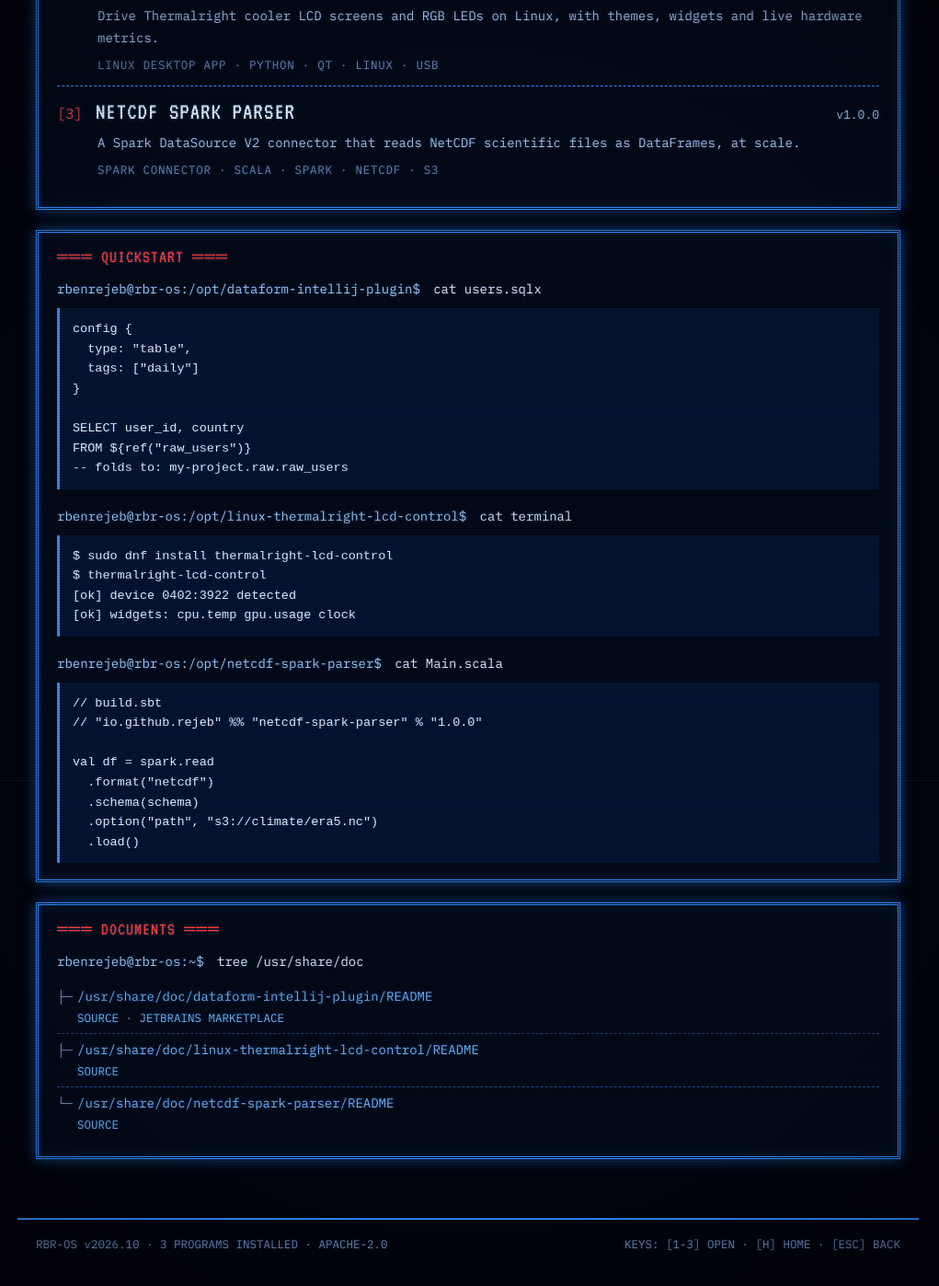
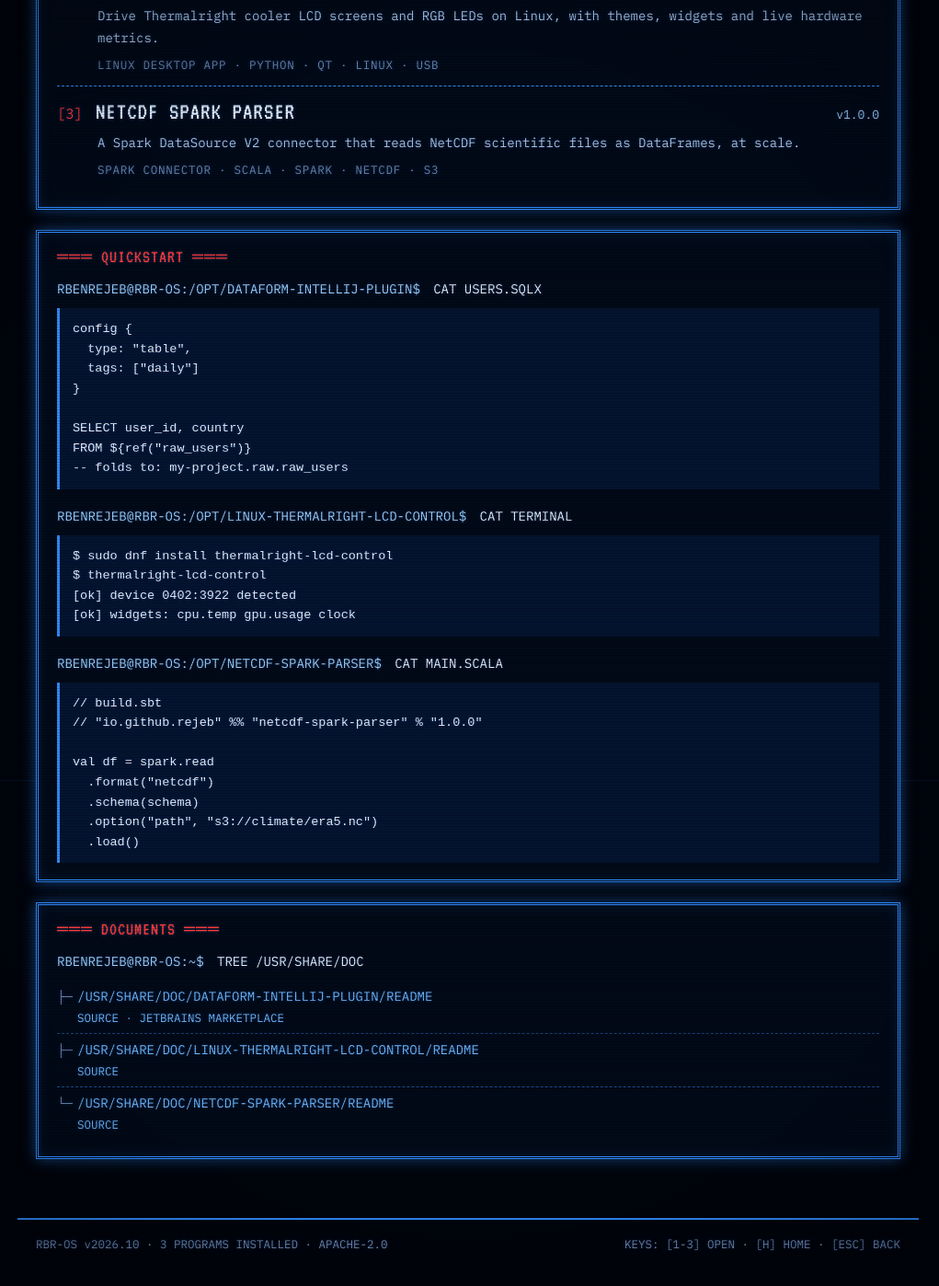
Before and after one commit to rejeb/rejeb.github.io, a Jekyll site: the page built from index.html, in a window 1280 px wide and 1400 px high, scrolled down 952 px. Shown: the whole window at 92% size, without its empty margins (131-1152 px from the left). Built offline with Jekyll 4.4.1, drawn with Linux system fonts in a browser that asks for light colours; some of the changed text lies outside the part shown.

```diff
--- a/_includes/crumb.html
+++ b/_includes/crumb.html
@@ -1 +1 @@
-{% assign segs = page.url | split: '/' %}{% assign acc = '' %}<a href="{{ '/' | relative_url }}">rbenrejeb@rbr-os</a>:/usr/share/doc{% for s in segs %}{% if s != '' %}{% assign acc = acc | append: '/' | append: s %}{% assign label = s %}{% assign top = '/' | append: s %}{% if acc == top %}{% assign proj = site.data.projects | where: 'slug', s | first %}{% if proj %}{% assign label = proj.dir %}{% endif %}{% endif %}/<a href="{{ acc | relative_url }}">{{ label }}</a>{% endif %}{% endfor %}$ cat README
+{% assign segs = page.url | split: '/' %}{% assign acc = '' %}<a href="{{ '/' | relative_url }}">RBENREJEB@RBR-OS</a>:/USR/SHARE/DOC{% for s in segs %}{% if s != '' %}{% assign acc = acc | append: '/' | append: s %}{% assign label = s %}{% assign top = '/' | append: s %}{% if acc == top %}{% assign proj = site.data.projects | where: 'slug', s | first %}{% if proj %}{% assign label = proj.dir %}{% endif %}{% endif %}/<a href="{{ acc | relative_url }}">{{ label | upcase }}</a>{% endif %}{% endfor %}$ CAT README
--- a/_layouts/home.html
+++ b/_layouts/home.html
@@ -22,7 +22,7 @@
   <div class="row2">
     <div class="panel">
       <div class="panel-title">═══ WHOAMI ═══</div>
-      <p class="prompt"><span class="ps">rbenrejeb@rbr-os:~$</span> whoami</p>
+      <p class="prompt"><span class="ps">RBENREJEB@RBR-OS:~$</span> WHOAMI</p>
       <p class="who">RBENREJEB</p>
       <p class="bio">I build developer tools, data connectors and hardware hacks: an IDE plugin for data pipelines, a Spark connector for scientific data, and a Linux driver reverse-engineered from a Windows app. Everything here is open source.</p>
     </div>
@@ -41,7 +41,7 @@
 
   <div class="panel" id="projects">
     <div class="panel-title">═══ MAIN MENU ═══ SELECT A PROGRAM</div>
-    <p class="prompt"><span class="ps">rbenrejeb@rbr-os:~$</span> ls /opt</p>
+    <p class="prompt"><span class="ps">RBENREJEB@RBR-OS:~$</span> LS /OPT</p>
     <p class="hint">▶ CLICK A PROGRAM <span class="keys-only">OR PRESS <kbd>1</kbd>–<kbd>{{ site.data.projects | size }}</kbd> · <kbd>H</kbd> HOME · <kbd>ESC</kbd> BACK</span></p>
     <ol class="menu">
       {% for p in site.data.projects %}
@@ -62,7 +62,7 @@
     <div class="panel-title">═══ QUICKSTART ═══</div>
     {% for p in site.data.projects %}
     <div class="snip">
-      <p class="prompt"><span class="ps">rbenrejeb@rbr-os:/opt/{{ p.dir }}$</span> cat {{ p.snippet_file }}</p>
+      <p class="prompt"><span class="ps">RBENREJEB@RBR-OS:/OPT/{{ p.dir | upcase }}$</span> CAT {{ p.snippet_file | upcase }}</p>
       <pre><code>{{ p.snippet | escape }}</code></pre>
     </div>
     {% endfor %}
@@ -70,11 +70,11 @@
 
   <div class="panel">
     <div class="panel-title">═══ DOCUMENTS ═══</div>
-    <p class="prompt"><span class="ps">rbenrejeb@rbr-os:~$</span> tree /usr/share/doc</p>
+    <p class="prompt"><span class="ps">RBENREJEB@RBR-OS:~$</span> TREE /USR/SHARE/DOC</p>
     <ul class="docs">
       {% for p in site.data.projects %}
       <li>
-        <a href="{{ p.url | relative_url }}">/usr/share/doc/{{ p.dir }}/README</a>
+        <a href="{{ p.url | relative_url }}">/USR/SHARE/DOC/{{ p.dir | upcase }}/README</a>
         <span class="links"><a href="{{ p.repo }}">SOURCE</a>{% for e in p.extra %} · <a href="{{ e.url }}">{{ e.label | upcase }}</a>{% endfor %}</span>
       </li>
       {% endfor %}
```
